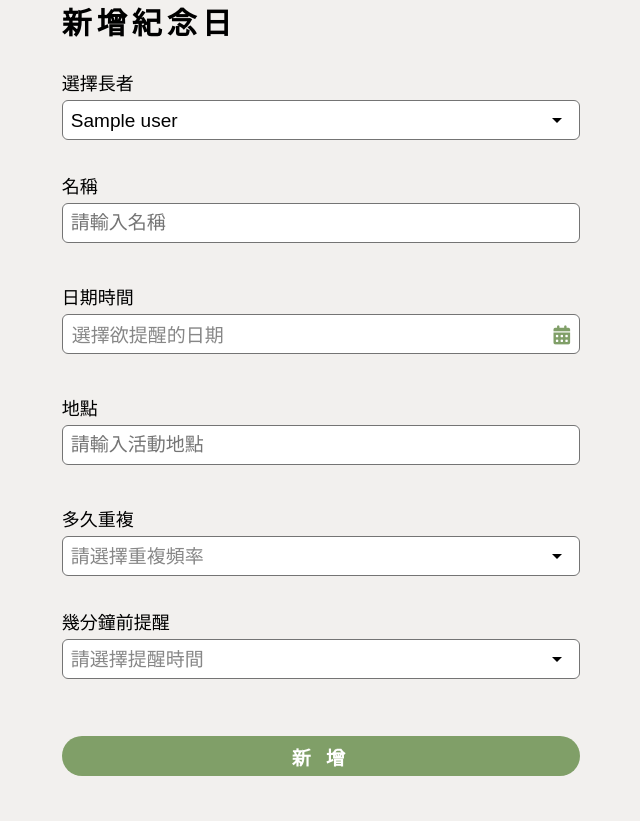
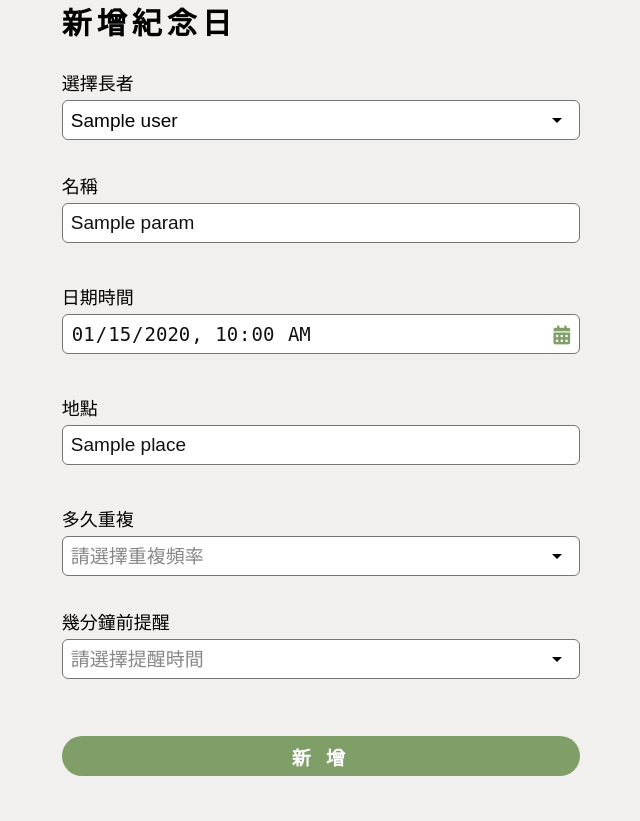
Before and after one commit to ntubimd113506/SilverEase, a Flask app: template app/templates/event/event_create_form.html in a window 1280 px wide. Shown: the part 127-948 px from the top of the page, without its empty margins (319-959 px from the left). Run offline with Flask 3, Linux system fonts and the light colour scheme; the template is opened without the code that fills it: most values are stand-ins (such as "Sample title", 1, 10 or a date in 2020); parts of the project's set-up code (start-up, migrations or seed data) failed here and were passed over.

Commit message:
event 自動填入完成

```diff
--- a/app/services/event/app.py
+++ b/app/services/event/app.py
@@ -20,6 +20,7 @@ def event():
 @login_required
 def event_create_form():
     MemID = session.get("MemID")
+    params=request.args
 
     conn = db.get_connection()
     cursor = conn.cursor()
@@ -57,7 +58,7 @@ def event_create_form():
     conn.commit()
     conn.close()
 
-    return render_template("/event/event_create_form.html", MainUsers=MainUsers)
+    return render_template("/event/event_create_form.html", MainUsers=MainUsers,params=params)
 
 
 # 新增
--- a/app/templates/event/event_create_form.html
+++ b/app/templates/event/event_create_form.html
@@ -39,19 +39,23 @@
                         <div class="name">選擇長者</div>
                         <select id="MainUserID" name="MainUserID">
                             {% for user in MainUsers %}
+                            {% if params.UserID == user[0] %}
+                            <option value="{{ user[0] }}" selected>{{ user[1] }}</option>
+                            {% else %}
                             <option value="{{ user[0] }}">{{ user[1] }}</option>
+                            {% endif %}
                             {% endfor %}
                         </select>
 
                         <div class="name">名稱</div>
                         <div class="value">
-                            <input type="text" name="Title" class="input-field" placeholder="請輸入名稱" required>
+                            <input type="text" name="Title" class="input-field" placeholder="請輸入名稱" required value="{{params.Title}}">
                         </div>
 
                         <div class="name">日期時間</div>
                         <div class="value">
                             <div class="input-icon">
-                                <input type="datetime-local" name="MemoTime" id="MemoTime" class="input-field" required>
+                                <input type="datetime-local" name="MemoTime" id="MemoTime" class="input-field" required value="{{params.Date}}">
                                 <label for="MemoTime" id="placeholder" class="placeholder">選擇欲提醒的日期</label>
                                 <i class="fa-solid fa-calendar-days calendar-icon"></i>
                             </div>
@@ -60,7 +64,7 @@
 
                         <div class="name">地點</div>
                         <div class="value">
-                            <input type="text" name="Location" class="input-field" placeholder="請輸入活動地點">
+                            <input type="text" name="Location" class="input-field" placeholder="請輸入活動地點" value="{{params.Place}}">
                         </div>
 
 
@@ -94,7 +98,6 @@
             </div>
             <input type="hidden" id="MemID" name="MemID">
             </form>
-
         </div>
 
     </div>
```
